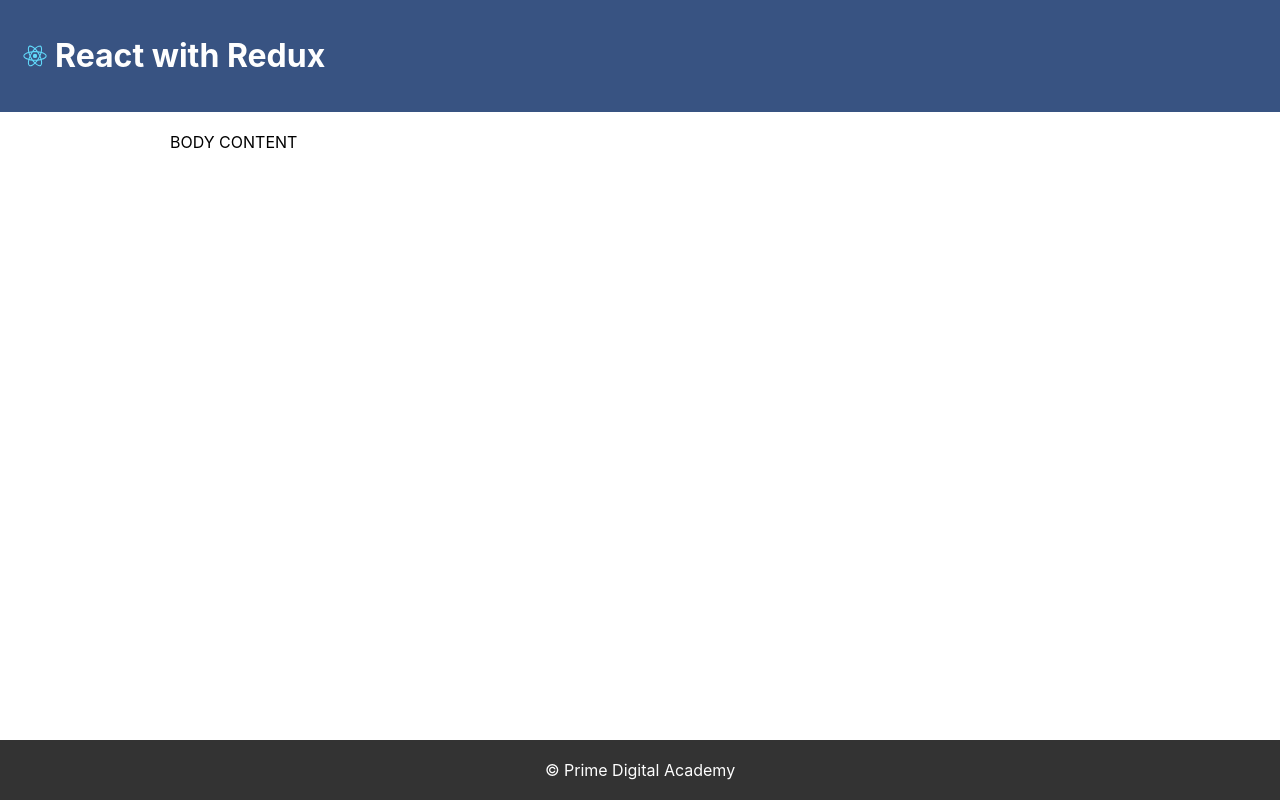
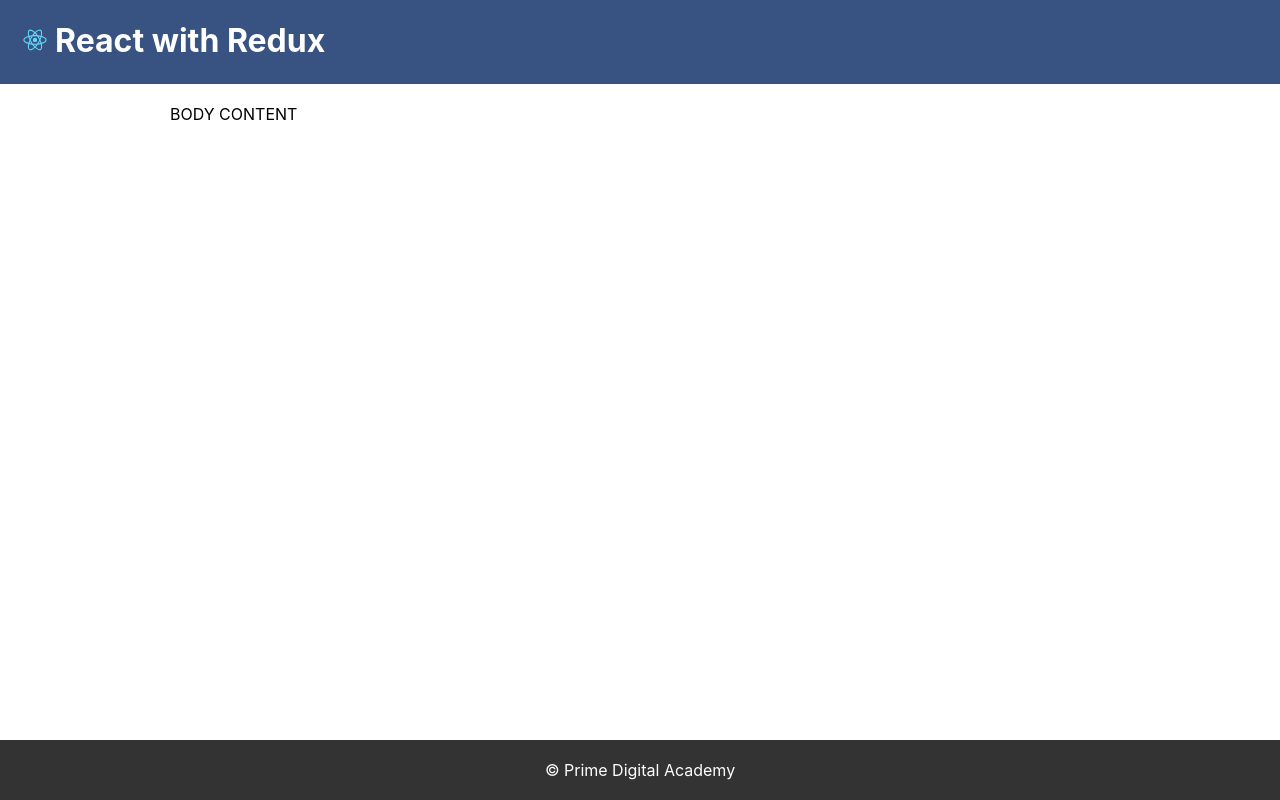
Before and after one commit to myronschippers/apis-react-redux, a React (Create React App) app: page / in a window 1280 px wide. Built offline with nearby package versions, Linux system fonts and the light colour scheme.

Commit message:
updating styling for header

```diff
--- a/src/components/Header/Header.module.css
+++ b/src/components/Header/Header.module.css
@@ -1,7 +1,7 @@
 .appBar {
   background-color: #385382;
   color: #fefefe;
-  padding: 15px;
+  padding: 20px 15px 24px;
 }
 
 .appBar > * {
@@ -16,6 +16,7 @@
 
 .primaryHdg {
   font-size: 2rem;
+  margin: 0;
 }
 
 .nav {
```
